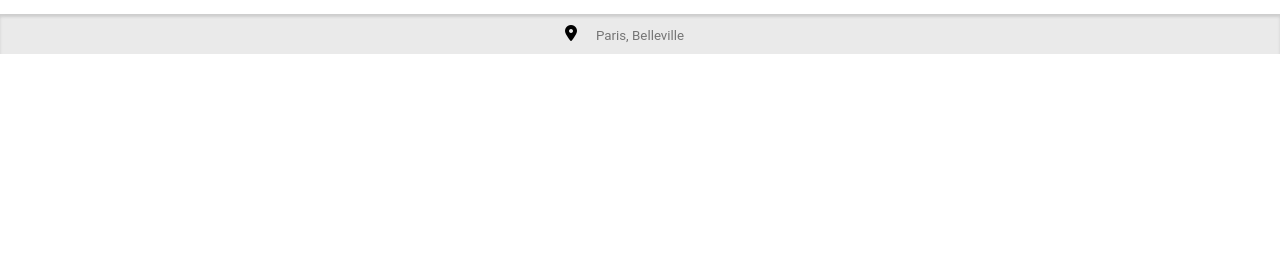
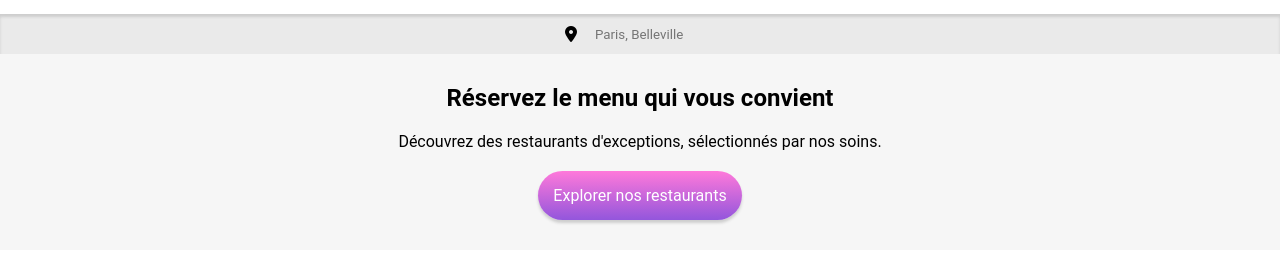
Before and after one commit to Ben-Dev-83/Developpeur-web-OC-P3-Ohmyfood, a website: page index.html in a window 1280 px wide. Shown: the part 46-310 px from the top of the page. Drawn offline with Linux system fonts and the light colour scheme.

Commit message:
menu et section search finis

```diff
--- a/index.html
+++ b/index.html
@@ -18,15 +18,21 @@
             <img src="public/asset/logo/ohmyfood.png" alt="Ohmyfood"/>
         </div>
     </header>
+    <main>
         <section class="search">
             <div class="search__block-form">
                 <!-- voir ou mettre i css -->
+                <form action="" class="search__block-form__form">
                     <i class="fas fa-map-marker-alt"></i>
-            <form action="" class="search__block-form__form">
                     <input class="search__block-form__form__input" type="text" placeholder="Paris, Belleville"/>
                 </form>
             </div>
+            <div class="search__block__descr">
+                <h1>Réservez le menu qui vous convient</h1>
+                <p class="search__block__descr__para">Découvrez des restaurants d'exceptions, sélectionnés par nos soins.</p>
+                <a href="#" class="search__block__descr__link">Explorer nos restaurants</a>
+            </div>
         </section>
-
+    </main>
 </body>
 </html>
--- a/sass/base/_base.scss
+++ b/sass/base/_base.scss
@@ -3,3 +3,6 @@
     margin: 0;
     box-sizing: border-box;
 }
+body, header, main, footer {
+    width: 100%;
+}
--- /dev/null
+++ b/sass/base/_color.scss
@@ -0,0 +1,6 @@
+$pink: #FF79DA;
+$purple: #9356DC;
+$green: #99E2D0;
+$grey-light: #f6f6f6;
+$grey-medium: #eaeaea;
+$shadow: #cecece;
--- a/sass/base/_typography.scss
+++ b/sass/base/_typography.scss
@@ -4,3 +4,7 @@
 .title, img[title]{
     font-family: Shrikhand, Roboto, Arial, 'Time New Roman', sans-serif;
 }
+a{
+    text-decoration: none;
+    color: black;
+}
--- /dev/null
+++ b/sass/components/_button-explore.scss
@@ -0,0 +1,8 @@
+.search__block__descr__link {
+    padding: 15px;
+    color: white;
+    border-radius: 25px;
+    background: linear-gradient($pink, $purple);
+    width: fit-content;
+    box-shadow: 0px 3px 3px $shadow;
+}
--- a/sass/layouts/_search.scss
+++ b/sass/layouts/_search.scss
@@ -1,24 +1,42 @@
 .search {
     display: flex;
+    flex-direction: column;
     justify-content: center;
     align-items: center;
-    height: 40px;
-    background-color: #eaeaea;
-    box-shadow: 0px 3px 3px #cecece inset;
     &__block-form {
         display: flex;
-        width: 150px;
+        justify-content: center;
+        width: 100%;
+        height: 40px;
+        background-color: $grey-medium;
+        box-shadow: 0px 3px 3px $shadow inset;
         i {
             position: absolute;
         }
-        &__form{
-            margin: auto;
-            &__input{
+        &__form {
+            display: flex;
+            width: 150px;
+            align-items: center;
+            &__input {
                 width: 100px;
+                padding: 5px;
                 border: none;
-                background-color: #eaeaea;
-                text-align: center;
+                background-color: $grey-medium;
+                margin: auto;
+                outline: none;
             }
         }
     }
+    &__block__descr {
+        width: 100%;
+        background-color: $grey-light;
+        display: flex;
+        align-items: center;
+        flex-direction: column;
+        text-align: center;
+        padding: 30px;
+        &__para {
+            margin: 20px 0px;
+        }
+    }
 }
--- a/sass/main.scss
+++ b/sass/main.scss
@@ -1,5 +1,7 @@
 @import "./base/typography";
 @import "./base/base";
+@import "./base/color";
 @import "./layouts/header";
 @import "./components/button-back";
 @import "./layouts/search";
+@import "./components/button-explore"
```
Also changed, not shown: public/css/style.css, 1 other file. Lines whose indentation alone changed are shown as unchanged.
